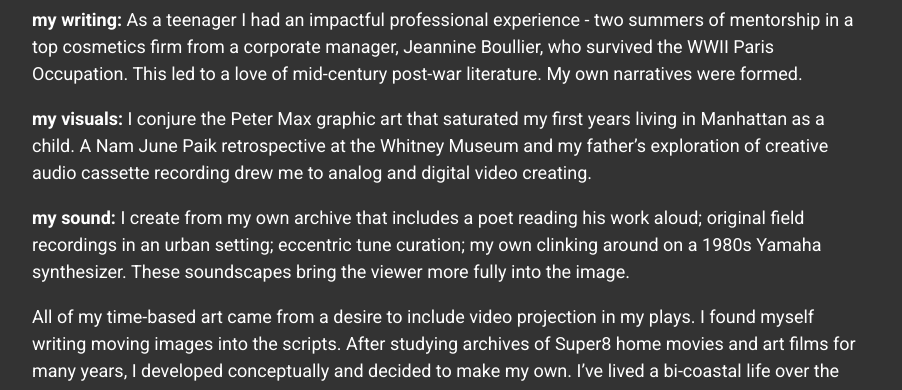
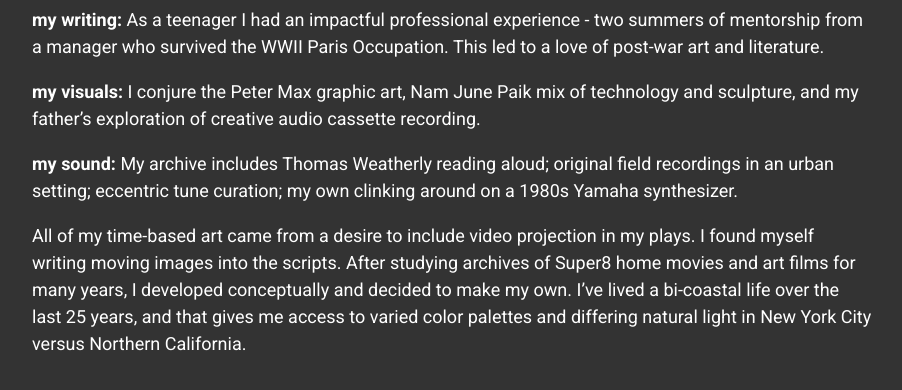
Before and after one commit to minicreative/victoriawolfe, a Jekyll site: the page built from index.md, in a window 1280 px wide and 900 px high, cut to the strip 510-900 px from the top of the window. Shown: the whole strip, without its empty margins (188-1090 px from the left). Built offline with Jekyll 4.4.1, drawn with Linux system fonts in a browser that asks for light colours.

Commit message:
Update Pages “home”

```diff
--- a/index.md
+++ b/index.md
@@ -10,11 +10,11 @@ layout: page
 
 ![](uploads/vw-website-image.png)
 
-**my writing:** As a teenager I had an impactful professional experience - two summers of mentorship in a top cosmetics firm from a corporate manager, Jeannine Boullier, who survived the WWII Paris Occupation. This led to a love of mid-century post-war literature. My own narratives were formed.
+**my writing:** As a teenager I had an impactful professional experience - two summers of mentorship from a manager who survived the WWII Paris Occupation. This led to a love of post-war art and literature.
 
-**my visuals:** I conjure the Peter Max graphic art that saturated my first years living in Manhattan as a child. A Nam June Paik retrospective at the Whitney Museum and my father's exploration of creative audio cassette recording drew me to analog and digital video creating.
+**my visuals:** I conjure the Peter Max graphic art,  Nam June Paik mix of technology and sculpture, and my father's exploration of creative audio cassette recording.
 
-**my sound:** I create from my own archive that includes a poet reading his work aloud; original field recordings in an urban setting; eccentric tune curation; my own clinking around on a 1980s Yamaha synthesizer. These soundscapes bring the viewer more fully into the image.
+**my sound:** My archive includes Thomas Weatherly reading aloud; original field recordings in an urban setting; eccentric tune curation; my own clinking around on a 1980s Yamaha synthesizer.
 
 All of my time-based art came from a desire to include video projection in my plays. I found myself writing moving images into the scripts. After studying archives of Super8 home movies and art films for many years, I developed conceptually and decided to make my own. I've lived a bi-coastal life over the last 25 years, and that gives me access to varied color palettes and differing natural light in New York City versus Northern California.
 
```
